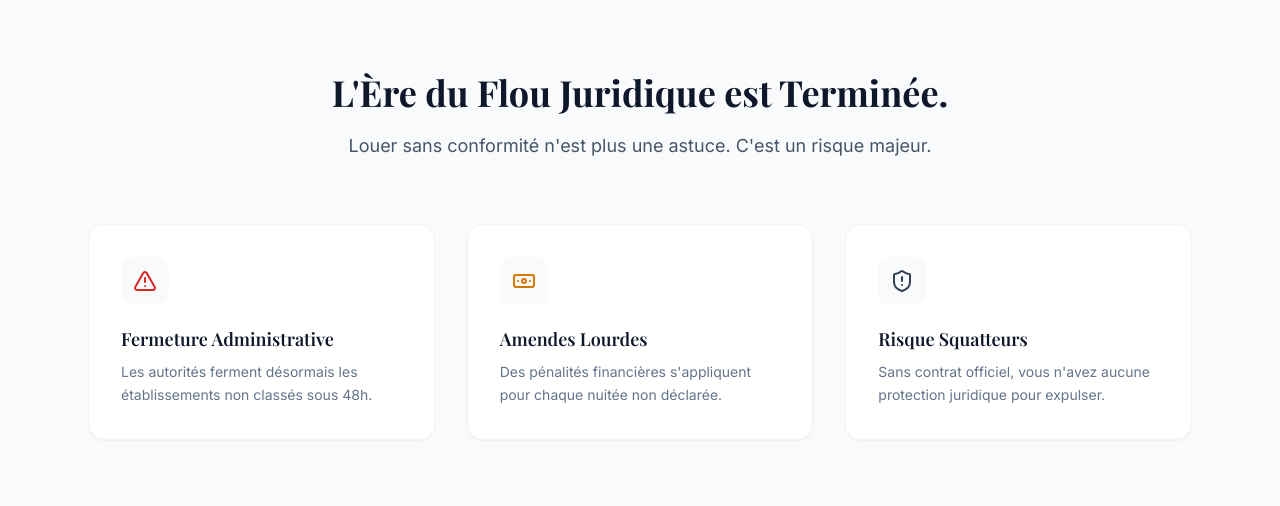
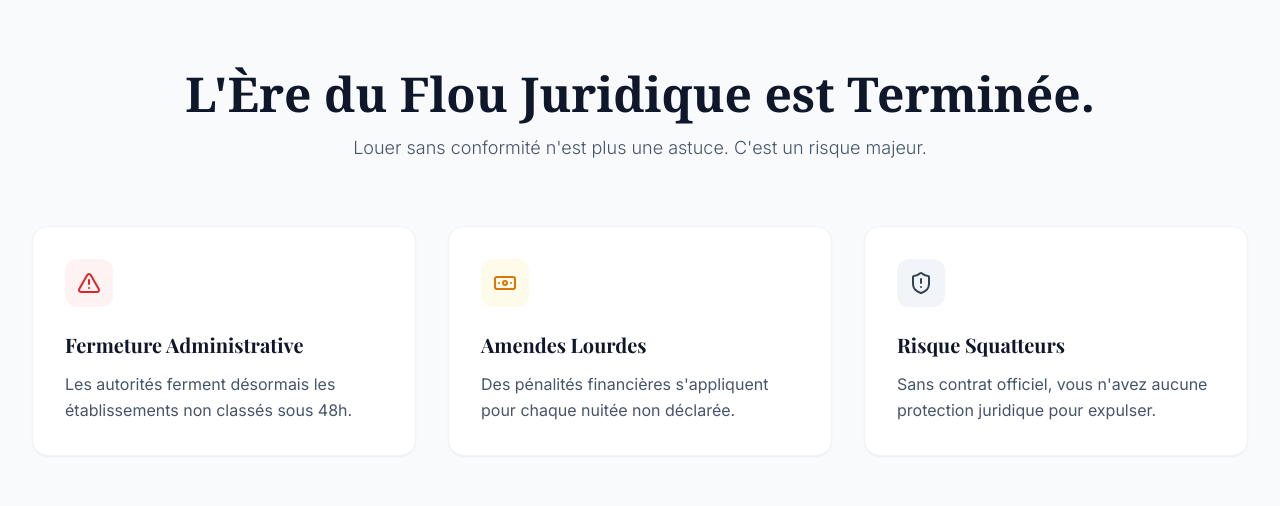
Before and after one commit to Valk15/greatimmob-landing, a Next.js app: page / in a window 1280 px wide. Shown: the part 826-1332 px from the top of the page. Built offline with nearby package versions, Linux system fonts and the light colour scheme; a web font is replaced by a local one.

Commit message:
Fix: rewrite FearSection with inline animations to fix TS build

```diff
--- a/src/components/FearSection.tsx
+++ b/src/components/FearSection.tsx
@@ -1,111 +1,81 @@
-"use client";
+'use client';
 
-import { motion } from "framer-motion";
-import { AlertTriangle, Banknote, ShieldAlert, type LucideIcon } from "lucide-react";
+import { motion } from 'framer-motion';
+import { AlertTriangle, Banknote, ShieldAlert } from 'lucide-react';
 
-/* ── Data ─────────────────────────────────────────────── */
+const FearSection = () => {
+    return (
+        <section className="w-full bg-slate-50 py-24">
+            <div className="max-w-7xl mx-auto px-6 lg:px-8">
+                <div className="text-center mb-16">
+                    <motion.h2
+                        initial={{ opacity: 0, y: 20 }}
+                        whileInView={{ opacity: 1, y: 0 }}
+                        viewport={{ once: true }}
+                        className="text-4xl md:text-5xl font-bold text-slate-900 font-serif mb-4"
+                    >
+                        L'Ère du Flou Juridique est Terminée.
+                    </motion.h2>
+                    <p className="text-lg text-slate-600 font-light max-w-2xl mx-auto">
+                        Louer sans conformité n'est plus une astuce. C'est un risque majeur.
+                    </p>
+                </div>
 
-interface FearCard {
-    icon: LucideIcon;
-    iconColor: string;
-    title: string;
-    text: string;
-}
-
-const cards: FearCard[] = [
-    {
-        icon: AlertTriangle,
-        iconColor: "text-red-600",
-        title: "Fermeture Administrative",
-        text: "Les autorités ferment désormais les établissements non classés sous 48h.",
-    },
-    {
-        icon: Banknote,
-        iconColor: "text-amber-600",
-        title: "Amendes Lourdes",
-        text: "Des pénalités financières s'appliquent pour chaque nuitée non déclarée.",
-    },
-    {
-        icon: ShieldAlert,
-        iconColor: "text-slate-700",
-        title: "Risque Squatteurs",
-        text: "Sans contrat officiel, vous n'avez aucune protection juridique pour expulser.",
-    },
-];
-
-/* ── Animation variants ───────────────────────────────── */
-
-const containerVariants = {
-    hidden: {},
-    visible: {
-        transition: { staggerChildren: 0.2 },
-    },
-};
-
-const cardVariants = {
-    hidden: { opacity: 0, y: 32 },
-    visible: {
-        opacity: 1,
-        y: 0,
-    },
-};
-
-/* ── Component ────────────────────────────────────────── */
-
-export default function FearSection() {
-    return (
-        <section className="bg-slate-50 py-24">
-            <div className="mx-auto max-w-6xl px-6">
-                {/* ── Header ───────────────────────────────── */}
+                <div className="grid grid-cols-1 md:grid-cols-3 gap-8">
+                    {/* Card 1 */}
                     <motion.div
                         initial={{ opacity: 0, y: 20 }}
                         whileInView={{ opacity: 1, y: 0 }}
-                    viewport={{ once: true, margin: "-80px" }}
-                    transition={{ duration: 0.6 }}
-                    className="mx-auto mb-16 max-w-2xl text-center"
+                        transition={{ delay: 0.1 }}
+                        viewport={{ once: true }}
+                        className="bg-white p-8 rounded-2xl border border-slate-100 shadow-sm hover:shadow-xl transition-shadow duration-300"
                     >
-                    <h2 className="font-heading text-4xl font-bold leading-tight text-[#0F172A]">
-                        L&apos;Ère du Flou Juridique est Terminée.
-                    </h2>
-                    <p className="mt-4 text-lg leading-relaxed text-slate-600">
-                        Louer sans conformité n&apos;est plus une astuce. C&apos;est un
-                        risque majeur.
+                        <div className="w-12 h-12 bg-red-50 rounded-xl flex items-center justify-center mb-6">
+                            <AlertTriangle className="w-6 h-6 text-red-600" />
+                        </div>
+                        <h3 className="text-xl font-bold text-slate-900 mb-3">Fermeture Administrative</h3>
+                        <p className="text-slate-600 leading-relaxed">
+                            Les autorités ferment désormais les établissements non classés sous 48h.
                         </p>
                     </motion.div>
 
-                {/* ── Cards Grid ───────────────────────────── */}
+                    {/* Card 2 */}
                     <motion.div
-                    variants={containerVariants}
-                    initial="hidden"
-                    whileInView="visible"
-                    viewport={{ once: true, margin: "-60px" }}
-                    className="grid gap-8 sm:grid-cols-2 lg:grid-cols-3"
+                        initial={{ opacity: 0, y: 20 }}
+                        whileInView={{ opacity: 1, y: 0 }}
+                        transition={{ delay: 0.2 }}
+                        viewport={{ once: true }}
+                        className="bg-white p-8 rounded-2xl border border-slate-100 shadow-sm hover:shadow-xl transition-shadow duration-300"
                     >
-                    {cards.map((card) => {
-                        const Icon = card.icon;
-                        return (
-                            <motion.div
-                                key={card.title}
-                                variants={cardVariants}
-                                transition={{ duration: 0.6, ease: "easeOut" }}
-                                className="group rounded-2xl border border-slate-100 bg-white p-8 shadow-sm transition-shadow duration-300 hover:shadow-xl"
-                            >
-                                <div
-                                    className={`mb-5 flex h-12 w-12 items-center justify-center rounded-xl bg-slate-50 ${card.iconColor} transition-colors`}
-                                >
-                                    <Icon className="h-6 w-6" />
+                        <div className="w-12 h-12 bg-amber-50 rounded-xl flex items-center justify-center mb-6">
+                            <Banknote className="w-6 h-6 text-amber-600" />
                         </div>
-                                <h3 className="mb-2 text-lg font-semibold text-slate-900">
-                                    {card.title}
-                                </h3>
-                                <p className="text-sm leading-relaxed text-slate-500">
-                                    {card.text}
+                        <h3 className="text-xl font-bold text-slate-900 mb-3">Amendes Lourdes</h3>
+                        <p className="text-slate-600 leading-relaxed">
+                            Des pénalités financières s'appliquent pour chaque nuitée non déclarée.
                         </p>
                     </motion.div>
-                        );
-                    })}
+
+                    {/* Card 3 */}
+                    <motion.div
+                        initial={{ opacity: 0, y: 20 }}
+                        whileInView={{ opacity: 1, y: 0 }}
+                        transition={{ delay: 0.3 }}
+                        viewport={{ once: true }}
+                        className="bg-white p-8 rounded-2xl border border-slate-100 shadow-sm hover:shadow-xl transition-shadow duration-300"
+                    >
+                        <div className="w-12 h-12 bg-slate-100 rounded-xl flex items-center justify-center mb-6">
+                            <ShieldAlert className="w-6 h-6 text-slate-700" />
+                        </div>
+                        <h3 className="text-xl font-bold text-slate-900 mb-3">Risque Squatteurs</h3>
+                        <p className="text-slate-600 leading-relaxed">
+                            Sans contrat officiel, vous n'avez aucune protection juridique pour expulser.
+                        </p>
                     </motion.div>
+                </div>
             </div>
         </section>
     );
-}
+};
+
+export default FearSection;
```
Lines whose indentation alone changed are shown as unchanged.
